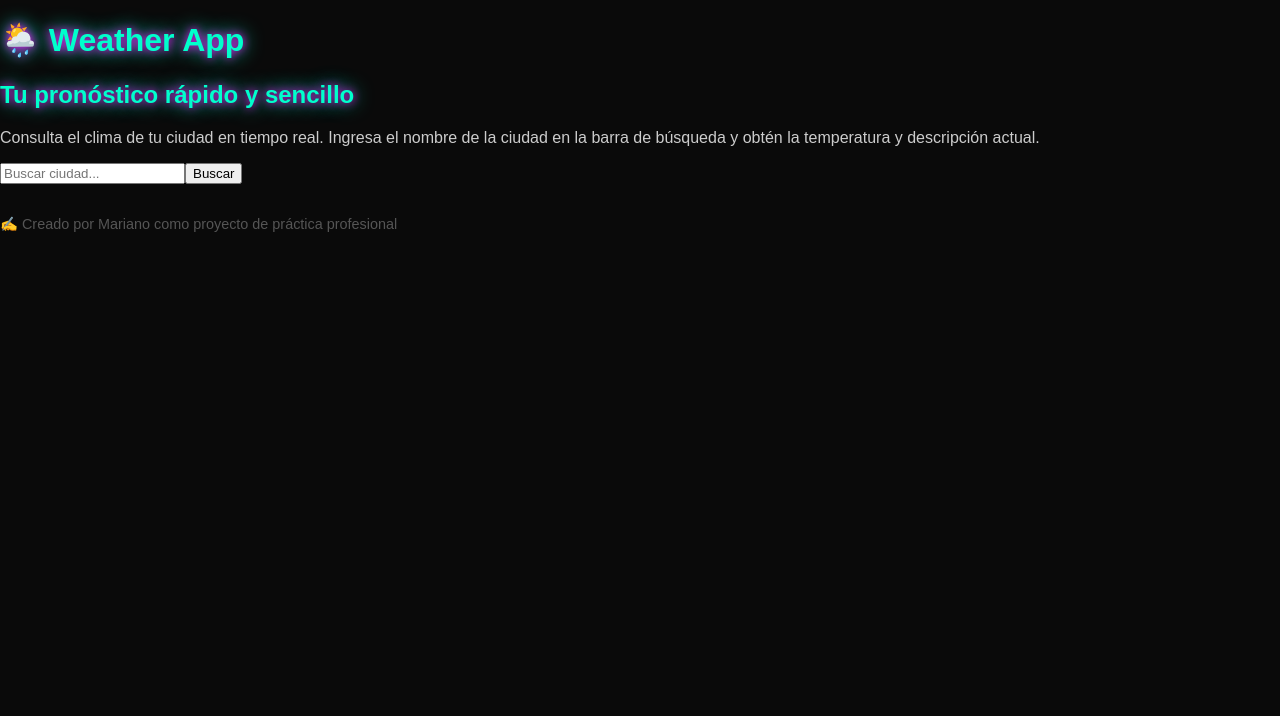
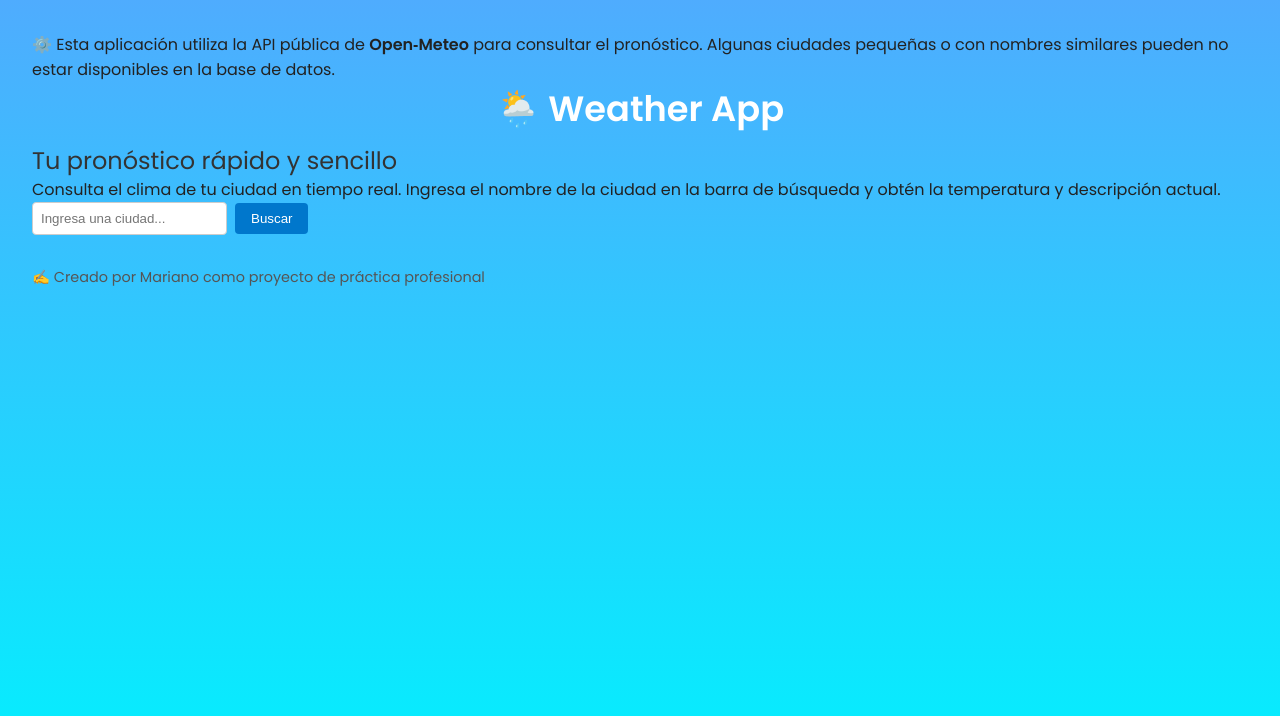
Before and after one commit to mariano925/react-profesional-app, a React (Vite) app: page / in a window 1280 px wide. Shown: the top 716 px of the page. Built offline with nearby package versions, Linux system fonts and the light colour scheme.

Commit message:
Actualización de estilos y componentes: banner superior, dark mode y ajustes en WeatherCard/SearchBar

```diff
--- a/src/App.css
+++ b/src/App.css
@@ -1,48 +1,148 @@
 .App {
-  text-align: center;
+  width: 100%;
+  max-width: 900px;
+  background: rgba(255, 255, 255, 0.9);
+  border-radius: 12px;
   padding: 2rem;
+  box-shadow: 0 8px 20px rgba(0,0,0,0.15);
+  margin: auto;
 }
 
+/* Barra de búsqueda */
+form {
+  display: flex;
+  justify-content: center;
+  margin-bottom: 1.5rem;
+}
+
+form input {
+  flex: 1;
+  padding: 0.7rem;
+  border: 1px solid #ccc;
+  border-radius: 8px 0 0 8px;
+  font-size: 1rem;
+}
+
+form button {
+  padding: 0.7rem 1.2rem;
+  border: none;
+  border-radius: 0 8px 8px 0;
+  background: #0077cc;
+  color: #fff;
+  font-weight: 500;
+  cursor: pointer;
+  transition: background 0.3s ease;
+}
+
+form button:hover {
+  background: #005fa3;
+}
+
+/* Tarjeta del clima */
+.weather-card {
+  background: #fdfdfd;
+  border-radius: 10px;
+  padding: 1.5rem;
+  margin: 1rem auto;
+  text-align: center;
+  box-shadow: 0 4px 12px rgba(0,0,0,0.1);
+}
+
+.weather-card h2 {
+  margin-bottom: 1rem;
+  color: #0077cc;
+}
+
+.weather-card p {
+  margin: 0.4rem 0;
+  font-size: 1.05rem;
+}
+
+/* Footer */
 footer {
+  text-align: center;
   margin-top: 2rem;
   font-size: 0.9rem;
-  color: #ff00ff;
-  text-shadow: 0 0 5px #ff00ff;
+  color: #555;
 }
 
-/* Botones estilo cyberpunk */
-button {
-  background: transparent;
-  border: 2px solid #00ffcc;
-  color: #00ffcc;
-  padding: 10px 20px;
-  border-radius: 8px;
-  cursor: pointer;
-  transition: all 0.3s ease;
+/* Responsividad */
+@media (max-width: 600px) {
+  .App {
+    padding: 1rem;
+  }
+
+  .weather-card {
+    padding: 1rem;
+  }
+
+  form input {
+    font-size: 0.9rem;
+  }
+
+  form button {
+    font-size: 0.9rem;
+  }
+}
+/* Banner superior informativo */
+.banner {
+  width: 100%;
+  background: linear-gradient(90deg, #0077cc, #00b4d8);
+  color: #fff;
+  padding: 0.8rem 1.2rem;
+  text-align: center;
+  font-size: 0.95rem;
+  font-weight: 500;
+  border-radius: 0 0 8px 8px;
+  box-shadow: 0 4px 10px rgba(0,0,0,0.15);
+  margin-bottom: 1.5rem;
+  animation: fadeIn 1s ease-in-out;
 }
 
-button:hover {
-  background: #00ffcc;
-  color: #000;
-  box-shadow: 0 0 15px #00ffcc;
+/* Animación suave al aparecer */
+@keyframes fadeIn {
+  from { opacity: 0; transform: translateY(-10px); }
+  to { opacity: 1; transform: translateY(0); }
 }
 
-.loader {
-  display: flex;
-  flex-direction: column;
-  align-items: center;
-  margin-top: 1rem;
+/* 🌞 Light mode (por defecto) */
+.App {
+  background: rgba(255, 255, 255, 0.9);
+  color: #222;
+  border-radius: 12px;
+  padding: 2rem;
+  box-shadow: 0 8px 20px rgba(0,0,0,0.15);
+  margin: auto;
 }
 
-.spinner {
-  border: 4px solid #333;
-  border-top: 4px solid #00ffcc; /* color neón */
-  border-radius: 50%;
-  width: 40px;
-  height: 40px;
-  animation: spin 1s linear infinite;
+/* 🌙 Dark mode automático */
+@media (prefers-color-scheme: dark) {
+  body {
+    background: linear-gradient(to bottom, #0f2027, #203a43, #2c5364); /* degradado oscuro */
+    color: #eee;
+  }
+
+  .App {
+    background: rgba(30, 30, 30, 0.95);
+    color: #eee;
+    box-shadow: 0 8px 20px rgba(0,0,0,0.5);
+  }
+
+  .banner {
+    background: linear-gradient(90deg, #1e3c72, #2a5298);
+    color: #fff;
+    box-shadow: 0 4px 12px rgba(0,0,0,0.6);
+  }
+
+  h1, h2 {
+    color: #00d4ff;
+  }
+
+  p {
+    color: #ddd;
+  }
+
+  footer {
+    color: #aaa;
+  }
 }
-
-@keyframes spin {
-  100% { transform: rotate(360deg); }
-}
--- a/src/App.jsx
+++ b/src/App.jsx
@@ -1,10 +1,10 @@
-import {WeatherProvider} from "./context/WeatherContext";
-import {useLocalStorage} from "./hooks/useLocalStorage";
+import { WeatherProvider } from "./context/WeatherContext";
+import { useLocalStorage } from "./hooks/useLocalStorage";
 import ErrorMessage from "./components/ErrorMessage";
 import { useState } from "react";
 import SearchBar from "./components/SearchBar";
 import WeatherCard from "./components/WeatherCard";
-import { getWeather } from "./services/weatherService"; // 👈 Import correcto
+import { getWeather } from "./services/WeatherService";
 import Loader from "./components/Loader";
 
 function App() {
@@ -12,6 +12,10 @@ function App() {
   const [weather, setWeather] = useState(null);
   const [error, setError] = useState(null);
   const [loading, setLoading] = useState(false);
+
+  // Estado persistente para dark mode (queda, pero sin botón)
+  const [darkMode] = useLocalStorage("darkMode", false);
+
   const handleSearch = async (query) => {
     setCity(query);
     setLoading(true);
@@ -19,9 +23,8 @@ function App() {
       const data = await getWeather(query);
       setWeather(data);
       setError(null);
-    // eslint-disable-next-line no-unused-vars
     } catch (err) {
-      setError("City not found");
+      setError(err.message || "City not found");
       setWeather(null);
     } finally {
       setLoading(false);
@@ -30,7 +33,13 @@ function App() {
 
   return (
     <WeatherProvider>
-      <div className="App">
+      <div className={`App ${darkMode ? "dark" : ""}`}>
+        {/* Banner superior */}
+        <div className="banner">
+          ⚙️ Esta aplicación utiliza la API pública de <strong>Open‑Meteo</strong> para consultar el pronóstico.
+          Algunas ciudades pequeñas o con nombres similares pueden no estar disponibles en la base de datos.
+        </div>
+
         <h1>🌦️ Weather App</h1>
         <h2>Tu pronóstico rápido y sencillo</h2>
         <p>
@@ -40,15 +49,19 @@ function App() {
 
         <SearchBar onSearch={handleSearch} />
 
+        {loading && <Loader />}
+        {error && <ErrorMessage message={error} />}
         {weather && (
           <WeatherCard
-            city={city}
+            city={weather.city}
             temperature={weather.temperature}
             description={weather.description}
+            wind={weather.wind}
+            humidity={weather.humidity}
+            max={weather.max}
+            min={weather.min}
           />
         )}
-        {error && <ErrorMessage message={error} />}
-        {loading && <Loader />}
 
         <footer style={{ marginTop: "2rem", fontSize: "0.9rem", color: "#555" }}>
           ✍️ Creado por Mariano como proyecto de práctica profesional
--- a/src/components/SearchBar.jsx
+++ b/src/components/SearchBar.jsx
@@ -1,29 +1,43 @@
-// src/components/SearchBar.jsx
-import React, { useState, useContext } from "react";
-import { WeatherContext } from "../context/WeatherContext";
+import React, { useState } from "react";
 
 function SearchBar({ onSearch }) {
-  const {setCity} = useContext(WeatherContext);
   const [query, setQuery] = useState("");
 
   const handleSubmit = (e) => {
     e.preventDefault();
-    if(query.trim() !== "") {
-      setCity(query);
-      onSearch(query);
+    if (query.trim() !== "") {
+      onSearch(query);   // 👈 dispara la función que recibís por props (App.jsx)
+      setQuery("");      // limpia el input después de buscar
     }
   };
 
   return (
-    <form onSubmit={handleSubmit}>
+    <form onSubmit={handleSubmit} style={{ marginBottom: "1rem" }}>
       <input
-        name="city"
-        placeholder="Buscar ciudad..."
+        type="text"
+        placeholder="Ingresa una ciudad..."
         value={query}
         onChange={(e) => setQuery(e.target.value)}
+        style={{
+          padding: "0.5rem",
+          borderRadius: "4px",
+          border: "1px solid #ccc",
+          marginRight: "0.5rem",
+        }}
       />
-
-      <button type="submit">Buscar</button>
+      <button
+        type="submit"
+        style={{
+          padding: "0.5rem 1rem",
+          borderRadius: "4px",
+          border: "none",
+          backgroundColor: "#0077cc",
+          color: "white",
+          cursor: "pointer",
+        }}
+      >
+        Buscar
+      </button>
     </form>
   );
 }
--- a/src/components/WeatherCard.jsx
+++ b/src/components/WeatherCard.jsx
@@ -1,15 +1,29 @@
-// Muestra datos del clima (ciudad, temperatura, etc.)
-
 import React from "react";
 
-function WeatherCard({ city, temperature, description }) {
+function WeatherCard({ city, temperature, description, wind, humidity, max, min }) {
   return (
-    <div>
-      <h2>{city}</h2>
-      <p>{temperature}°C</p>
-      <p>{description}</p>
+    <div
+      className="weather-card"
+      style={{
+        border: "1px solid #ccc",
+        padding: "1rem",
+        borderRadius: "8px",
+        maxWidth: "300px",
+        margin: "1rem auto",
+        backgroundColor: "#f9f9f9",
+        boxShadow: "0 2px 6px rgba(0,0,0,0.1)"
+      }}
+    >
+      <h2 style={{ marginBottom: "0.5rem" }}>🌍 {city}</h2>
+      <p>🌡️ Temperatura: {temperature}°C</p>
+      {/* 👇 mantenemos la palabra Condición y mostramos el texto con emoji */}
+      <p>☁️ Condición: {description}</p>
+      <p>💨 Viento: {wind} km/h</p>
+      <p>💧 Humedad: {humidity}%</p>
+      <p>🔼 Máxima: {max}°C</p>
+      <p>🔽 Mínima: {min}°C</p>
     </div>
-  )
+  );
 }
 
-export default WeatherCard
+export default WeatherCard;
--- a/src/index.css
+++ b/src/index.css
@@ -1,15 +1,57 @@
-/* Reset y estilos base */
-body {
+/* Importamos una tipografía moderna */
+@import url('https://fonts.googleapis.com/css2?family=Poppins:wght@300;400;600&display=swap');
+
+/* Reset básico */
+* {
   margin: 0;
-  font-family: 'Orbitron', sans-serif; /* Fuente futurista */
-  background-color: #0a0a0a; /* Fondo oscuro */
-  color: #00ffcc; /* Texto en cian neón */
+  padding: 0;
+  box-sizing: border-box;
 }
 
-h1, h2 {
-  text-shadow: 0 0 10px #ff00ff, 0 0 20px #00ffcc;
+/* Estilos globales */
+body {
+  font-family: 'Poppins', sans-serif;
+  background: linear-gradient(to bottom, #4facfe, #00f2fe); /* degradado cielo */
+  color: #222;
+  min-height: 100vh;
+  display: flex;
+  justify-content: center;
+  align-items: flex-start;
+  padding: 2rem;
 }
 
+/* Títulos principales */
+h1 {
+  font-size: 2.2rem;
+  font-weight: 600;
+  color: #fff;
+  text-align: center;
+  margin-bottom: 0.5rem;
+}
+
+h2 {
+  font-size: 1.5rem;
+  font-weight: 500;
+  color: #333;
+}
+
+/* Párrafos */
 p {
-  color: #ccc;
+  font-size: 1rem;
+  line-height: 1.5;
 }
+
+/* Responsividad */
+@media (max-width: 768px) {
+  body {
+    padding: 1rem;
+  }
+
+  h1 {
+    font-size: 1.8rem;
+  }
+
+  h2 {
+    font-size: 1.2rem;
+  }
+}
--- a/src/services/weatherService.js
+++ b/src/services/weatherService.js
@@ -1,15 +1,67 @@
-// src/services/weatherService.js
-//Aqui va la API Key de OpenWeatherMap
-const API_KEY = "YOUR_API_KEY_HERE"; //
-// Función simulada: devuelve datos ficticios
+// Servicio que busca coordenadas y luego el clima
 export async function getWeather(city) {
-  // Podés simular un pequeño delay para que parezca real
-  return new Promise((resolve) => {
-    setTimeout(() => {
-      resolve({
-        temperature: 25,
-        description: "Cielo despejado",
-      });
-    }, 500);
-  });
+  const geoRes = await fetch(
+    `https://geocoding-api.open-meteo.com/v1/search?name=${city}&count=1`
+  );
+  const geoData = await geoRes.json();
+
+  if (!geoData.results || geoData.results.length === 0) {
+    throw new Error("Ciudad no encontrada");
+  }
+
+  const { latitude, longitude, name, country } = geoData.results[0];
+
+  const response = await fetch(
+    `https://api.open-meteo.com/v1/forecast?latitude=${latitude}&longitude=${longitude}&current_weather=true&hourly=relative_humidity_2m&daily=temperature_2m_max,temperature_2m_min&timezone=auto`
+  );
+
+  if (!response.ok) {
+    throw new Error("No se pudo obtener el clima");
+  }
+
+  const data = await response.json();
+
+  return {
+    city: `${name}, ${country}`,
+    temperature: data.current_weather.temperature,
+    description: mapWeatherCode(data.current_weather.weathercode),
+    wind: data.current_weather.windspeed,
+    humidity: data.hourly.relative_humidity_2m?.[0], // 👈 ahora sí humedad
+    max: data.daily.temperature_2m_max[0],
+    min: data.daily.temperature_2m_min[0],
+  };
 }
+
+function mapWeatherCode(code) {
+  const codes = {
+     0: "Cielo despejado",
+    1: "Mayormente despejado",
+    2: "Parcialmente nublado",
+    3: "Nublado",
+    45: "Niebla",
+    48: "Niebla con escarcha",
+    51: "Llovizna ligera",
+    53: "Llovizna moderada",
+    55: "Llovizna intensa",
+    56: "Llovizna helada ligera",
+    57: "Llovizna helada intensa",
+    61: "Lluvia ligera",
+    63: "Lluvia moderada",
+    65: "Lluvia intensa",
+    66: "Lluvia helada ligera",
+    67: "Lluvia helada intensa",
+    71: "Nieve ligera",
+    73: "Nieve moderada",
+    75: "Nieve intensa",
+    77: "Granizo",
+    80: "Chubascos ligeros",
+    81: "Chubascos moderados",
+    82: "Chubascos violentos",
+    85: "Chubascos de nieve ligeros",
+    86: "Chubascos de nieve intensos",
+    95: "Tormenta eléctrica",
+    96: "Tormenta eléctrica con granizo ligero",
+    99: "Tormenta eléctrica con granizo intenso",
+  };
+  return codes[code] || `Código desconocido (${code})`;
+}
```
Also changed, not shown: src/hooks/useWeather.js (+12 -7 lines).
